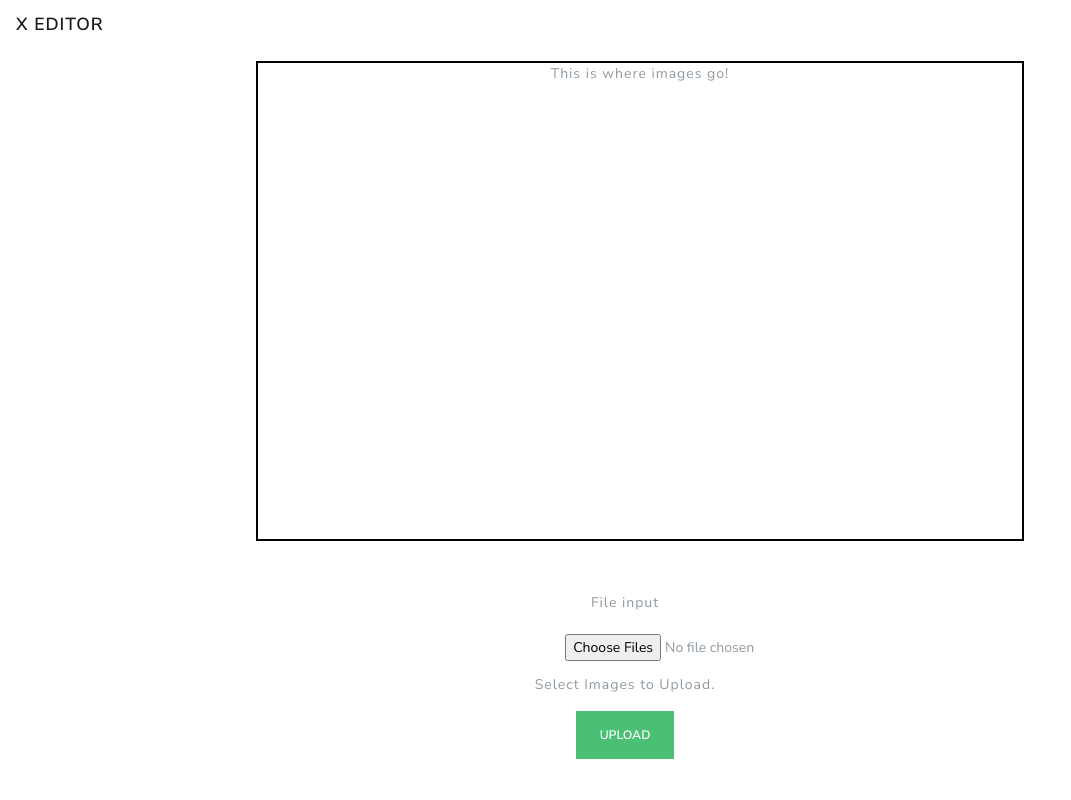
After one commit to rickyxnguyen/int-1.1, a Flask app: template templates/index.html in a window 1280 px wide. The commit adds this page. Shown: the whole page, without its empty margins (0-1071 px from the left). Run offline with Flask 2, Linux system fonts and the light colour scheme; the template is opened without the code that fills it, so the values that code supplies are empty; some libraries are stand-ins or nearby versions.

Commit message:
added upload button and finalized basic css

```diff
--- a/app.py
+++ b/app.py
@@ -1 +1,68 @@
+from flask import Flask, render_template, redirect, url_for, send_from_directory, request
 from PIL import Image
+from werkzeug.utils import secure_filename
+import os
+
+app = Flask(__name__)
+
+APP_ROOT = os.path.dirname(os.path.abspath(__file__))
+images_directory = os.path.join(APP_ROOT, 'images')
+thumbnails_directory = os.path.join(APP_ROOT, 'thumbnails')
+if not os.path.isdir(images_directory):
+    os.mkdir(images_directory)
+if not os.path.isdir(thumbnails_directory):
+    os.mkdir(thumbnails_directory)
+
+
+@app.route('/')
+def index():
+    return render_template('index.html')
+
+
+@app.route('/gallery')
+def gallery():
+    thumbnail_names = os.listdir('./thumbnails')
+    return render_template('gallery.html', thumbnail_names=thumbnail_names)
+
+
+@app.route('/thumbnails/<filename>')
+def thumbnails(filename):
+    return send_from_directory('thumbnails', filename)
+
+
+@app.route('/images/<filename>')
+def images(filename):
+    return send_from_directory('images', filename)
+
+
+@app.route('/public/<path:filename>')
+def static_files(filename):
+    return send_from_directory('./public', filename)
+
+
+@app.route('/upload', methods=['GET', 'POST'])
+def upload():
+    if request.method == 'POST':
+        for upload in request.files.getlist('images'):
+            filename = upload.filename
+            # Always a good idea to secure a filename before storing it
+            filename = secure_filename(filename)
+            # This is to verify files are supported
+            ext = os.path.splitext(filename)[1][1:].strip().lower()
+            if ext in set(['jpg', 'jpeg', 'png']):
+                print('File supported moving on...')
+            else:
+                return render_template('error.html', message='Uploaded files are not supported...')
+            destination = '/'.join([images_directory, filename])
+            # Save original image
+            upload.save(destination)
+            # Save a copy of the thumbnail image
+            image = Image.open(destination)
+            image.thumbnail((300, 170))
+            image.save('/'.join([thumbnails_directory, filename]))
+        return redirect(url_for('gallery'))
+    return render_template('upload.html')
+
+
+if __name__ == '__main__':
+    app.run(host='0.0.0.0', port=os.environ.get('PORT', 5000))
--- a/static/styles.css
+++ b/static/styles.css
@@ -8,5 +8,19 @@
 
 #nav {
     height: 2%;
-    margin-bottom: 4%;
+    margin-bottom: 1%;
 }
+#upload{
+    margin-top: 2%;
+    justify-content: center;
+}
+#images{
+
+    margin:1% 0 1% 13%;
+}
+.form-group{
+    text-align: center;
+}
+#upload{
+    width: 100%;
+}
--- /dev/null
+++ b/templates/base.html
@@ -0,0 +1,38 @@
+<html lang="en">
+
+<head>
+    <meta charset="UTF-8">
+    <meta name="viewport" content="width=device-width, initial-scale=1.0">
+    <meta http-equiv="X-UA-Compatible" content="ie=edge">
+    <link rel='stylesheet' href='../static/bootstrap.min.css'>
+    <link rel='stylesheet' href='../static/styles.css'>
+    <title>X Editor</title>
+</head>
+
+<body>
+
+    <nav class="navbar navbar-expand-lg" id="nav">
+        <a class="navbar-brand" href="{{ url_for('index') }}">X Editor</a>
+    </nav>
+
+    <div class='box'>This is where images go!</div>
+
+    {%block content%}
+
+    {%endblock%}
+
+    <div class="row" id='upload'>
+        <form action="{{ url_for('upload') }}" method="POST" enctype="multipart/form-data" id = 'upload' >
+            <div class="form-group">
+                <label for="images" id='image-upload'>File input</label>
+                <div id='images'>
+                    <input type="file" name="images" accept="image/*" multiple>
+                </div>
+                <p class="help-block">Select Images to Upload.</p>
+                <input type="submit" value="Upload" class="btn btn-success" id='button'>
+            </div>
+        </form>
+    </div>
+</body>
+
+</html>
--- /dev/null
+++ b/templates/index.html
@@ -0,0 +1,2 @@
+{%extends 'base.html'%}
+<div class='box'>This is where images go!</div>
```
Also changed, not shown: templates/home.html (deleted, +0 -21 lines), 2 other files.
